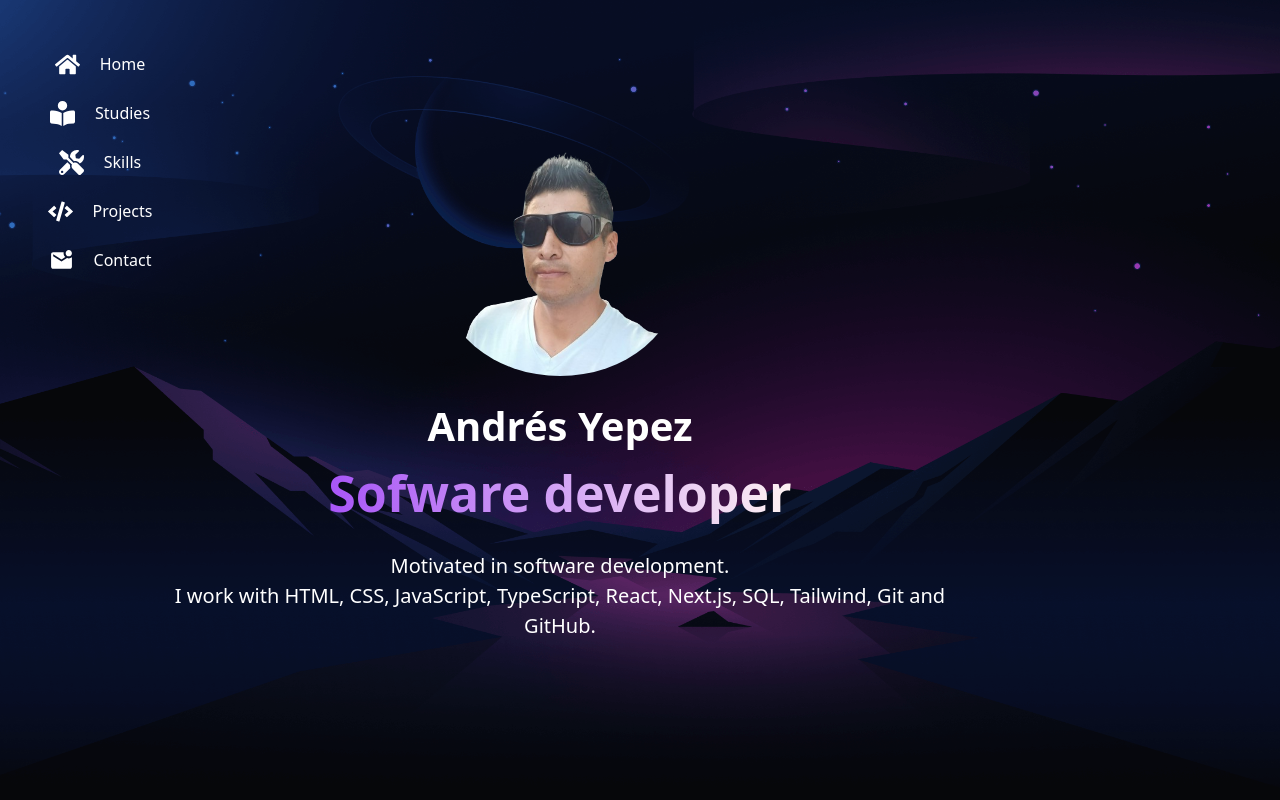
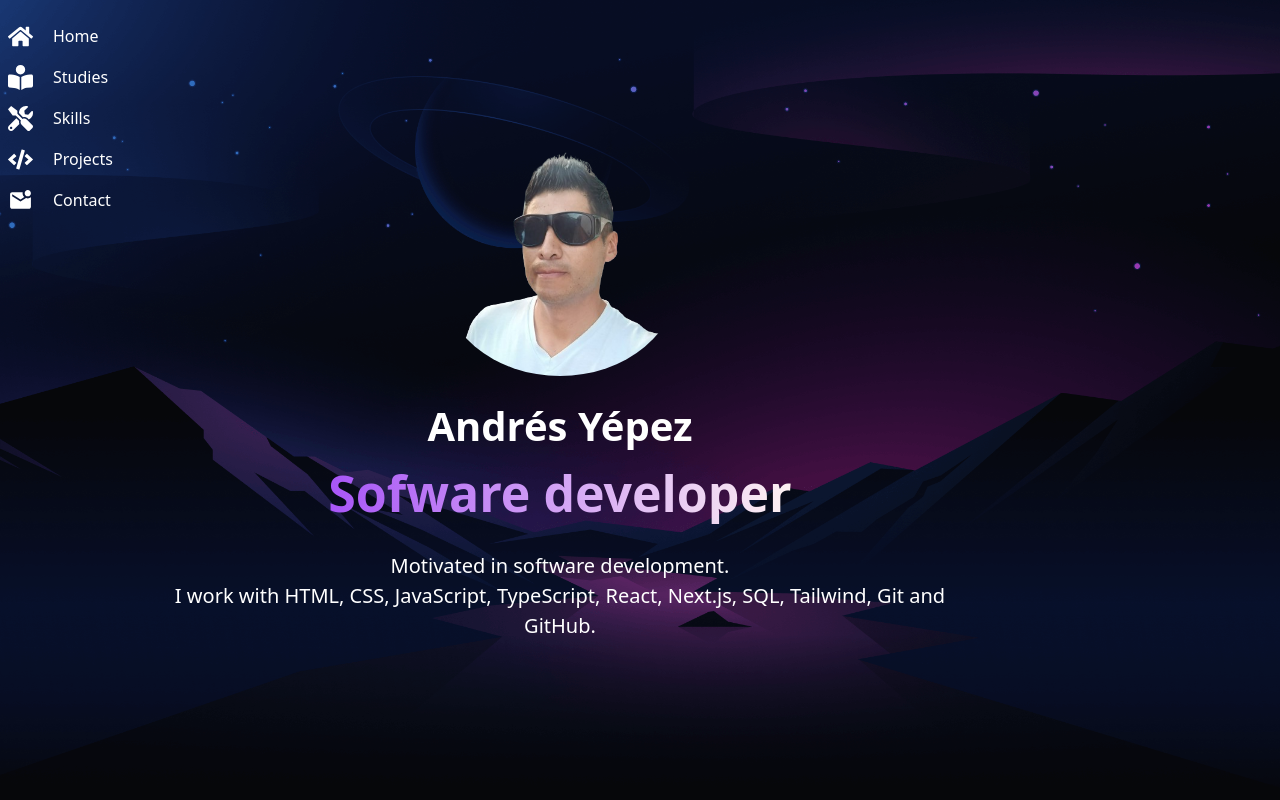
Before and after one commit to andresquito/08.andresyepez_portfolio, a Next.js app: page / in a window 1280 px wide. Built offline with nearby package versions, Linux system fonts and the light colour scheme.

Commit message:
slideBar

```diff
--- a/src/app/components/SlideBar.tsx
+++ b/src/app/components/SlideBar.tsx
@@ -20,7 +20,7 @@ const SlideBar = () => {
           <FaHome size={25}/> Home
         </div>
       ),
-      href: "/",
+      //href: "/",
     },
     {
       id: 2,
@@ -29,7 +29,7 @@ const SlideBar = () => {
           <FaBookOpenReader size={25} /> Studies
         </div>
       ),
-      href: "/",
+      //href: "/",
     },
     {
       id: 3,
@@ -48,7 +48,7 @@ const SlideBar = () => {
           Projects
         </div>
       ),
-      href: "/",
+      //href: "/",
       style: "rounded-br-md",
       download: true,
     },
@@ -60,18 +60,19 @@ const SlideBar = () => {
           Contact
         </div>
       ),
-      href: "/",
+      // href: "/",
       style: "rounded-br-md",
       download: true,
     },
   ];
 
   return (
-    <div className="flex left-5 w-40 items-center gap-2 justify-evenly fixed top-5 p-4 flex-col ">
-      {links.map(({ id, child, href, style, download }) => (
+    <div className="flex left-0 w-40 items-stars gap-0 justify-evenly fixed top-0 p-2 flex-col ">
+      {links.map(({ id, child,  style, download }) => (
         <div key={id} className={"right-0 mt-4 flex duration-300 hover:mr-4 "}>
           <a
             // href="/"
+            //onClick={handleClik}
             className="flex justify-between items-center w-full text-white gap-3"
             download={download}
             target="_self"
--- a/src/app/page.tsx
+++ b/src/app/page.tsx
@@ -19,7 +19,7 @@ export default function Home() {
               />
 
             <h1 className="text-[20px] text-white font-semibold lg:text-[40px] ">
-              Andrés Yepez
+              Andrés Yépez
             </h1>
             <h2 className="text-transparent bg-clip-text bg-gradient-to-r from-purple-500 to-red-50 text-[30px] font-bold pb-5 lg:text-[50px]">
               Sofware developer
```
